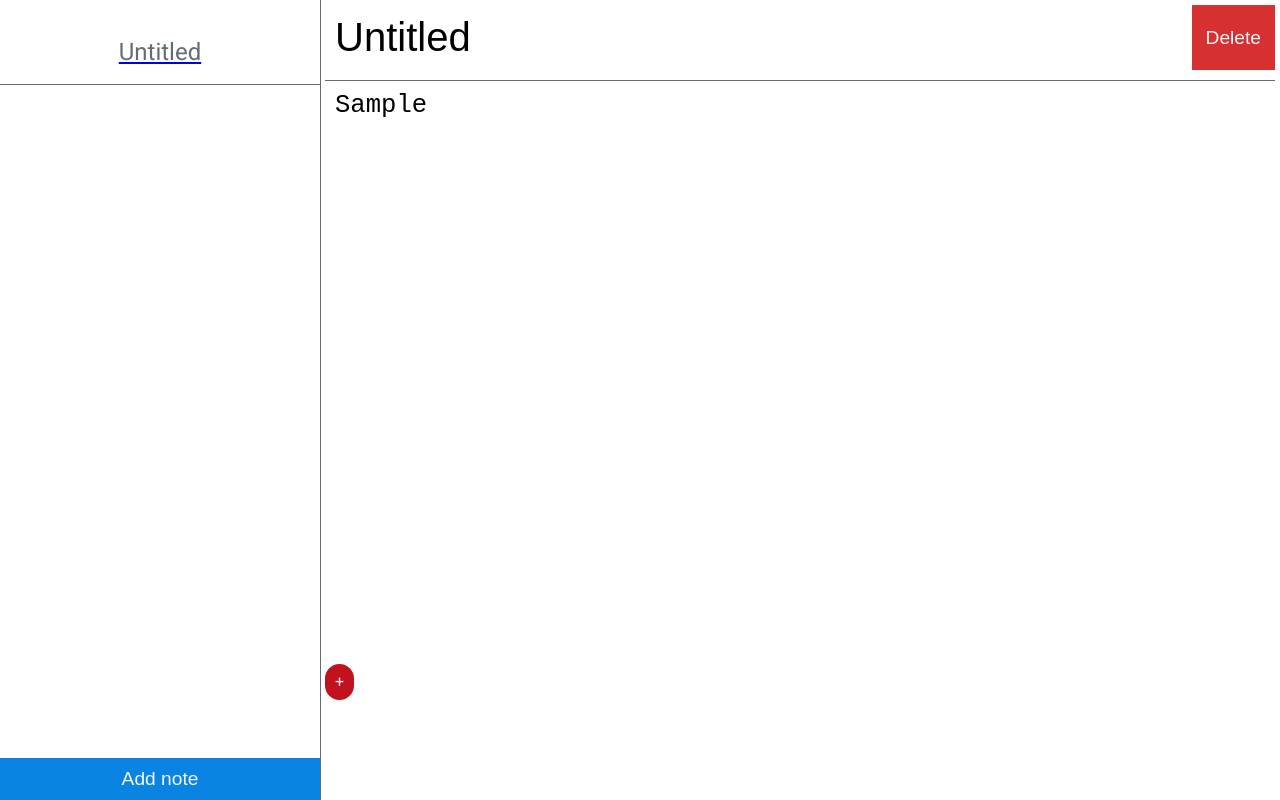
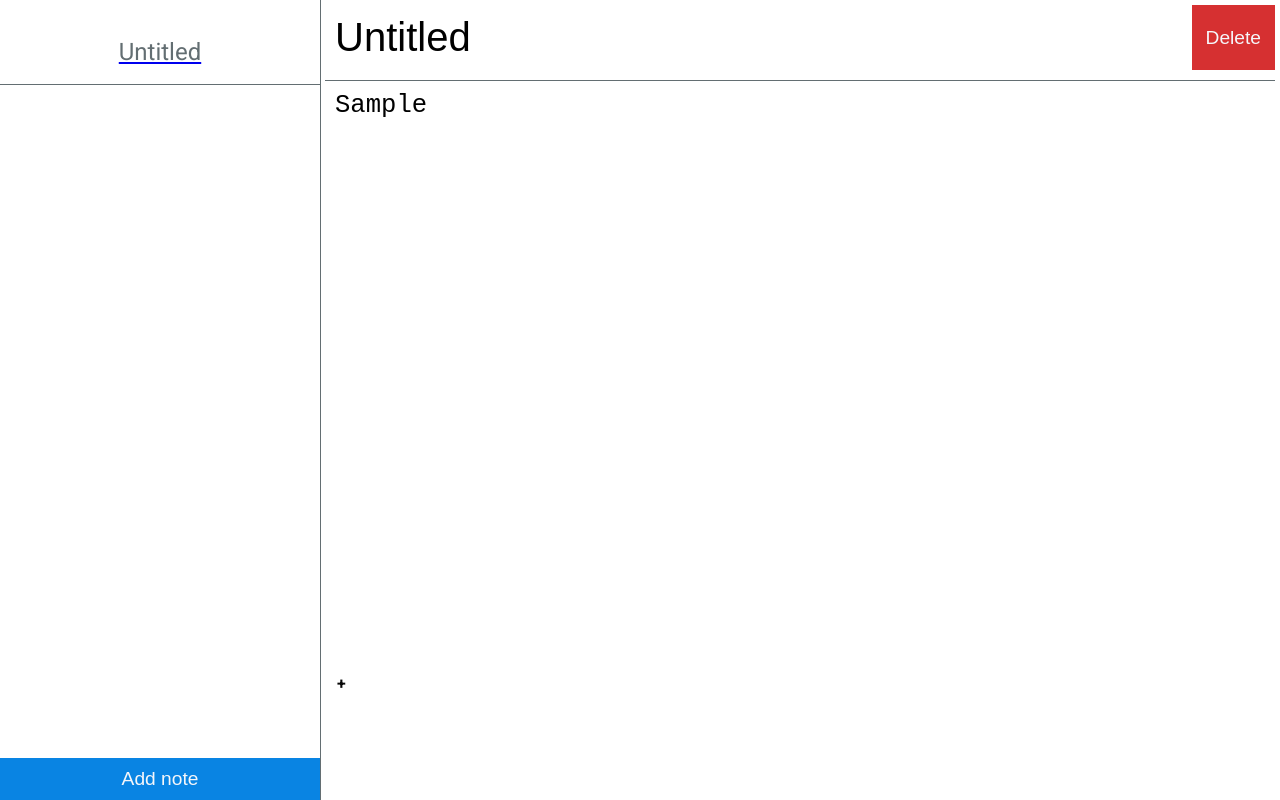
Before and after one commit to BG-dev/note-app, a React (Create React App) app: page /487c7240-cccd-a051-410e-b244e33a2675 in a window 1280 px wide. Both pictures are taken after typing "Sample" into the empty fields and a click on the button "Add note". Built offline with nearby package versions, Linux system fonts and the light colour scheme.

Commit message:
add random tag color

```diff
--- a/src/_variables.scss
+++ b/src/_variables.scss
@@ -1,4 +1,5 @@
 $white: #f5f6fa;
+$black: #080808;
 $dark-gray: #636e72;
 $red: #d63031;
 $blue: #0984e3;
--- a/src/components/AddTagButton/AddTagButton.tsx
+++ b/src/components/AddTagButton/AddTagButton.tsx
@@ -5,6 +5,7 @@ import "./AddTagButton.scss";
 import INote from "../../types/note";
 import { NotesContext } from "../../context/NotesContext";
 import { addNoteTagAction } from "../../context/NotesActions";
+import { colors } from "../../types/colors";
 
 interface IAddTagButton {
   note: INote;
@@ -13,15 +14,29 @@ interface IAddTagButton {
 const AddTagButton: React.FC<IAddTagButton> = ({ note }) => {
   const { dispatch } = useContext(NotesContext);
 
-  const handleAddTag = (tag: ITag) => {
+  const getRandomColor = (): string => {
+    let number = Math.floor(Math.random() * colors.length);
+
+    if (note.tags.length !== 0) {
+      const lastTagColor = note.tags[note.tags.length - 1].color;
+      while (colors[number] === lastTagColor) {
+        number = Math.floor(Math.random() * colors.length);
+      }
+    }
+
+    return colors[number];
+  };
+
+  const handleAddTag = (): void => {
+    if (colors.length === 0) return;
+
+    const color = getRandomColor();
+    const tag: ITag = { text: "#money", color };
     dispatch?.(addNoteTagAction(note, tag));
   };
 
   return (
-    <div
-      className="add-tag-button"
-      onClick={() => handleAddTag({ text: "#money", color: "purple" })}
-    >
+    <div className="add-tag-button" onClick={() => handleAddTag()}>
       <Tag text={"+"} color={"red"} />
     </div>
   );
--- a/src/components/Tag/Tag.scss
+++ b/src/components/Tag/Tag.scss
@@ -1,26 +1,8 @@
 @import "../../variables";
 
 .tag {
-  padding: 10px;
+  padding: 12px;
   border-radius: 50px;
-
-  &-red {
-    background-color: #c1121f;
-    color: $white;
-  }
-
-  &-green {
-    background-color: #2a9d8f;
-    color: $white;
-  }
-
-  &-blue {
-    background-color: #8ecae6;
-    color: $white;
-  }
-
-  &-purple {
-    background-color: #cdb4db;
-    color: $white;
-  }
+  color: $black;
+  font-weight: bold;
 }
--- a/src/components/Tag/Tag.tsx
+++ b/src/components/Tag/Tag.tsx
@@ -3,8 +3,10 @@ import ITag from "../../types/tag";
 import "./Tag.scss";
 
 const Tag: React.FC<ITag> = ({ text, color }) => {
+  const bgColor = `#${color}`;
+
   return (
-    <li className={`tag tag-${color}`}>
+    <li className={`tag`} style={{ backgroundColor: bgColor }}>
       <span className="tag__text">{text}</span>
     </li>
   );
--- /dev/null
+++ b/src/types/colors.ts
@@ -0,0 +1,7 @@
+export const colors: string[] = [
+  "FFFEA1",
+  "FFCAFC",
+  "A9D0F8",
+  "FEC9B0",
+  "D8F485",
+];
```
